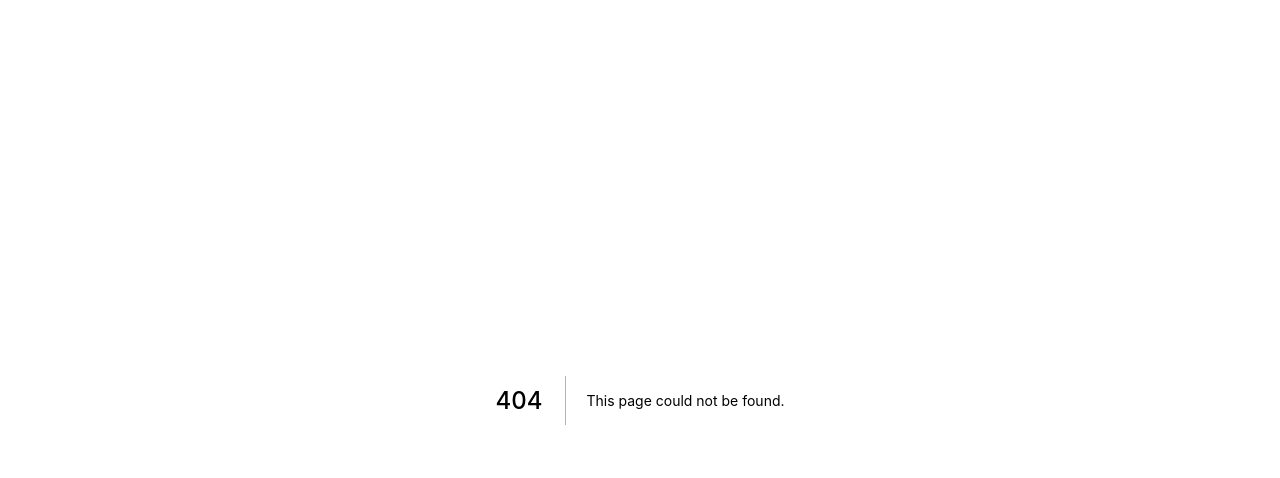
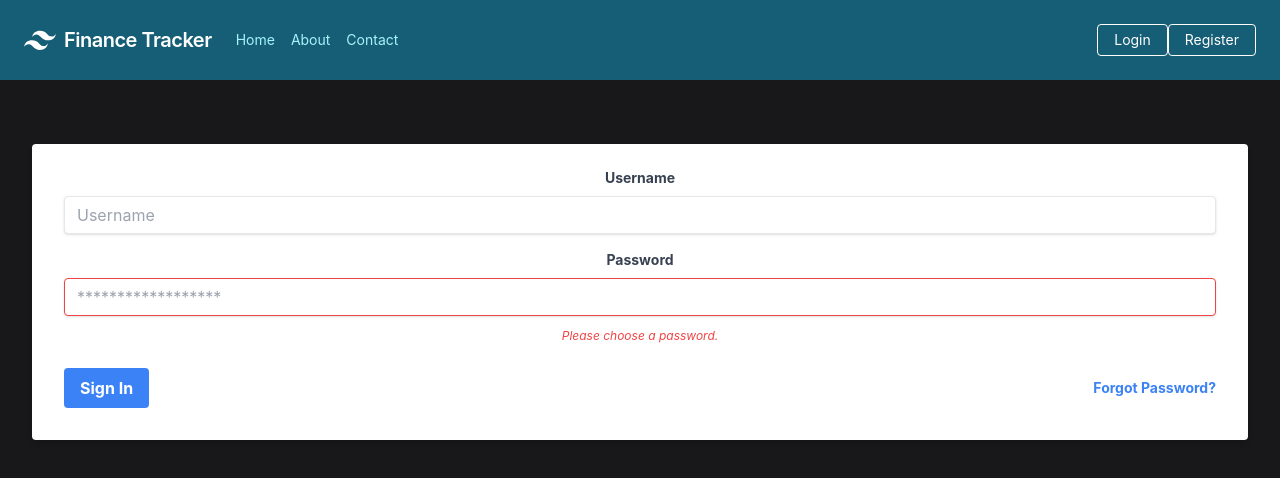
Before and after one commit to spenpeq-cav/finance-tracker-v2, a Next.js app: page /login in a window 1280 px wide. Before the commit this address had no page. Shown: the top 478 px of the page. Built offline with nearby package versions, Linux system fonts and the light colour scheme.

Commit message:
Components Layout, LoginForm, Nav. Pages login

```diff
--- /dev/null
+++ b/components/Layout.tsx
@@ -0,0 +1,15 @@
+import styles from "../styles/Layout.module.css";
+import Nav from "./Nav";
+
+const Layout = ({ children }: { children: any }) => {
+  return (
+    <>
+      <Nav />
+      <div className="py-0 px-8 bg-zinc-900">
+        <main className="main">{children}</main>
+      </div>
+    </>
+  );
+};
+
+export default Layout;
--- /dev/null
+++ b/components/LoginForm.tsx
@@ -0,0 +1,57 @@
+import React from "react";
+
+const LoginForm = () => {
+  return (
+    <div className="w-full">
+      <form className="bg-white shadow-md rounded px-8 pt-6 pb-8 mb-4">
+        <div className="mb-4">
+          <label
+            className="block text-gray-700 text-sm font-bold mb-2"
+            htmlFor="username"
+          >
+            Username
+          </label>
+          <input
+            className="shadow appearance-none border rounded w-full py-2 px-3 text-gray-700 leading-tight focus:outline-none focus:shadow-outline"
+            id="username"
+            type="text"
+            placeholder="Username"
+          />
+        </div>
+        <div className="mb-6">
+          <label
+            className="block text-gray-700 text-sm font-bold mb-2"
+            htmlFor="password"
+          >
+            Password
+          </label>
+          <input
+            className="shadow appearance-none border border-red-500 rounded w-full py-2 px-3 text-gray-700 mb-3 leading-tight focus:outline-none focus:shadow-outline"
+            id="password"
+            type="password"
+            placeholder="******************"
+          />
+          <p className="text-red-500 text-xs italic">
+            Please choose a password.
+          </p>
+        </div>
+        <div className="flex items-center justify-between">
+          <button
+            className="bg-blue-500 hover:bg-blue-700 text-white font-bold py-2 px-4 rounded focus:outline-none focus:shadow-outline"
+            type="button"
+          >
+            Sign In
+          </button>
+          <a
+            className="inline-block align-baseline font-bold text-sm text-blue-500 hover:text-blue-800"
+            href="#"
+          >
+            Forgot Password?
+          </a>
+        </div>
+      </form>
+    </div>
+  );
+};
+
+export default LoginForm;
--- /dev/null
+++ b/components/Nav.tsx
@@ -0,0 +1,74 @@
+import Link from "next/link";
+
+const Nav = () => {
+  return (
+    <nav className="flex items-center justify-between flex-wrap bg-cyan-800 p-6">
+      <div className="flex items-center flex-shrink-0 text-white mr-6">
+        <svg
+          className="fill-current h-8 w-8 mr-2"
+          width="54"
+          height="54"
+          viewBox="0 0 54 54"
+          xmlns="http://www.w3.org/2000/svg"
+        >
+          <path d="M13.5 22.1c1.8-7.2 6.3-10.8 13.5-10.8 10.8 0 12.15 8.1 17.55 9.45 3.6.9 6.75-.45 9.45-4.05-1.8 7.2-6.3 10.8-13.5 10.8-10.8 0-12.15-8.1-17.55-9.45-3.6-.9-6.75.45-9.45 4.05zM0 38.3c1.8-7.2 6.3-10.8 13.5-10.8 10.8 0 12.15 8.1 17.55 9.45 3.6.9 6.75-.45 9.45-4.05-1.8 7.2-6.3 10.8-13.5 10.8-10.8 0-12.15-8.1-17.55-9.45-3.6-.9-6.75.45-9.45 4.05z" />
+        </svg>
+        <span className="font-semibold text-xl tracking-tight">
+          Finance Tracker
+        </span>
+      </div>
+      <div className="block lg:hidden">
+        <button className="flex items-center px-3 py-2 border rounded text-cyan-200 border-cyan-400 hover:text-white hover:border-white">
+          <svg
+            className="fill-current h-3 w-3"
+            viewBox="0 0 20 20"
+            xmlns="http://www.w3.org/2000/svg"
+          >
+            <title>Menu</title>
+            <path d="M0 3h20v2H0V3zm0 6h20v2H0V9zm0 6h20v2H0v-2z" />
+          </svg>
+        </button>
+      </div>
+      <div className="w-full block flex-grow lg:flex lg:items-center lg:w-auto">
+        <div className="text-sm lg:flex-grow">
+          <a
+            href="#responsive-header"
+            className="block mt-4 lg:inline-block lg:mt-0 text-cyan-200 hover:text-white mr-4"
+          >
+            Home
+          </a>
+          <a
+            href="#responsive-header"
+            className="block mt-4 lg:inline-block lg:mt-0 text-cyan-200 hover:text-white mr-4"
+          >
+            About
+          </a>
+          <a
+            href="#responsive-header"
+            className="block mt-4 lg:inline-block lg:mt-0 text-cyan-200 hover:text-white"
+          >
+            Contact
+          </a>
+        </div>
+        <div>
+          <a
+            href="#"
+            className="inline-block text-sm px-4 py-2 leading-none border rounded text-white border-white hover:border-transparent hover:text-cyan-500 hover:bg-white mt-4 lg:mt-0"
+          >
+            Login
+          </a>
+        </div>
+        <div>
+          <a
+            href="#"
+            className="inline-block text-sm px-4 py-2 leading-none border rounded text-white border-white hover:border-transparent hover:text-cyan-500 hover:bg-white mt-4 lg:mt-0"
+          >
+            Register
+          </a>
+        </div>
+      </div>
+    </nav>
+  );
+};
+
+export default Nav;
--- a/pages/_app.tsx
+++ b/pages/_app.tsx
@@ -1,8 +1,13 @@
-import '../styles/globals.css'
-import type { AppProps } from 'next/app'
+import Layout from "../components/Layout";
+import "../styles/globals.css";
+import type { AppProps } from "next/app";
 
 function MyApp({ Component, pageProps }: AppProps) {
-  return <Component {...pageProps} />
+  return (
+    <Layout>
+      <Component {...pageProps} />
+    </Layout>
+  );
 }
 
-export default MyApp
+export default MyApp;
--- a/pages/index.tsx
+++ b/pages/index.tsx
@@ -1,71 +1,21 @@
 import type { NextPage } from "next";
 import Head from "next/head";
 import Image from "next/image";
-import styles from "../styles/Home.module.css";
+import styles from "../styles/Layout.module.css";
 
 const Home: NextPage = () => {
   return (
-    <div className={styles.container}>
+    <div>
       <Head>
-        <title>Create Next App</title>
-        <meta name="description" content="Generated by create next app" />
+        <title>Finance Tracker</title>
+        <meta name="description" content="Track finances with Plaid API" />
         <link rel="icon" href="/favicon.ico" />
       </Head>
 
-      <main className={styles.main}>
-        <h1 className="text-3xl font-bold underline">TailwindCSS!</h1>
-        <h1 className={styles.title}>
-          Welcome to <a href="https://nextjs.org">Next.js!</a>
-        </h1>
-
-        <p className={styles.description}>
-          Get started by editing{" "}
-          <code className={styles.code}>pages/index.tsx</code>
-        </p>
-
-        <div className={styles.grid}>
-          <a href="https://nextjs.org/docs" className={styles.card}>
-            <h2>Documentation &rarr;</h2>
-            <p>Find in-depth information about Next.js features and API.</p>
-          </a>
-
-          <a href="https://nextjs.org/learn" className={styles.card}>
-            <h2>Learn &rarr;</h2>
-            <p>Learn about Next.js in an interactive course with quizzes!</p>
-          </a>
-
-          <a
-            href="https://github.com/vercel/next.js/tree/canary/examples"
-            className={styles.card}
-          >
-            <h2>Examples &rarr;</h2>
-            <p>Discover and deploy boilerplate example Next.js projects.</p>
-          </a>
-
-          <a
-            href="https://vercel.com/new?utm_source=create-next-app&utm_medium=default-template&utm_campaign=create-next-app"
-            className={styles.card}
-          >
-            <h2>Deploy &rarr;</h2>
-            <p>
-              Instantly deploy your Next.js site to a public URL with Vercel.
-            </p>
-          </a>
-        </div>
+      <main>
+        <h1 className="text-5xl font-bold text-cyan-500 py-4">Finance Tracker</h1>
+        <p className="text-lg font-semibold text-cyan-500">View all your accounts in one place, utilizing Plaid.</p>
       </main>
-
-      <footer className={styles.footer}>
-        <a
-          href="https://vercel.com?utm_source=create-next-app&utm_medium=default-template&utm_campaign=create-next-app"
-          target="_blank"
-          rel="noopener noreferrer"
-        >
-          Powered by{" "}
-          <span className={styles.logo}>
-            <Image src="/vercel.svg" alt="Vercel Logo" width={72} height={16} />
-          </span>
-        </a>
-      </footer>
     </div>
   );
 };
--- /dev/null
+++ b/pages/login.tsx
@@ -0,0 +1,12 @@
+import type { NextPage } from "next";
+import LoginForm from "../components/LoginForm";
+
+const login: NextPage = () => {
+  return (
+    <div>
+      <LoginForm />
+    </div>
+  );
+};
+
+export default login;
--- a/styles/Home.module.css
+++ b/styles/Layout.module.css
@@ -8,7 +8,7 @@
   flex: 1;
   display: flex;
   flex-direction: column;
-  justify-content: center;
+  justify-content: flex-start;
   align-items: center;
 }
 
--- a/styles/globals.css
+++ b/styles/globals.css
@@ -1,6 +1,12 @@
 @tailwind base;
 @tailwind components;
 @tailwind utilities;
+
+@layer components {
+  .main {
+    @apply min-h-screen py-16 px-0 flex flex-1 flex-col justify-start text-center;
+  }
+}
 
 html,
 body {
```
